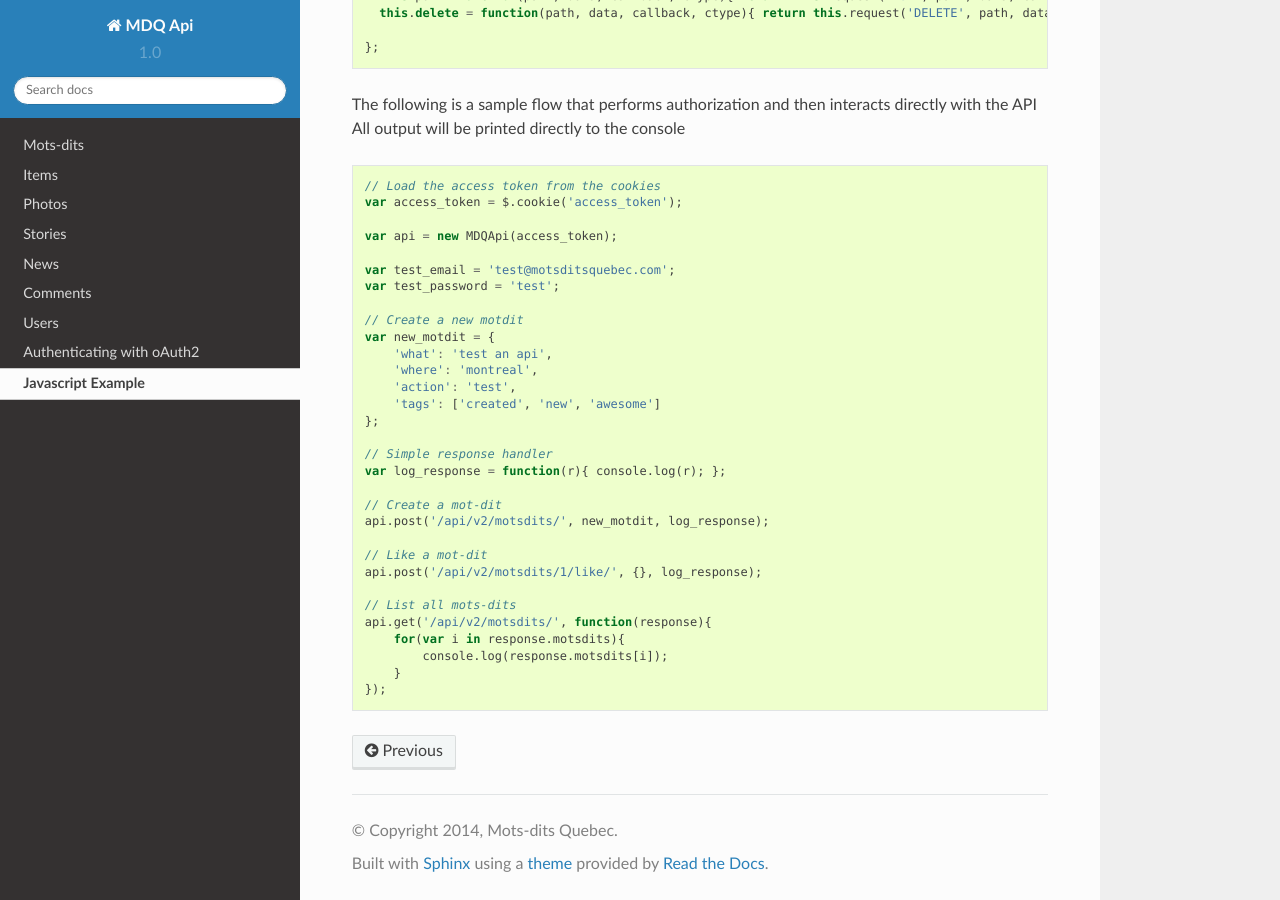
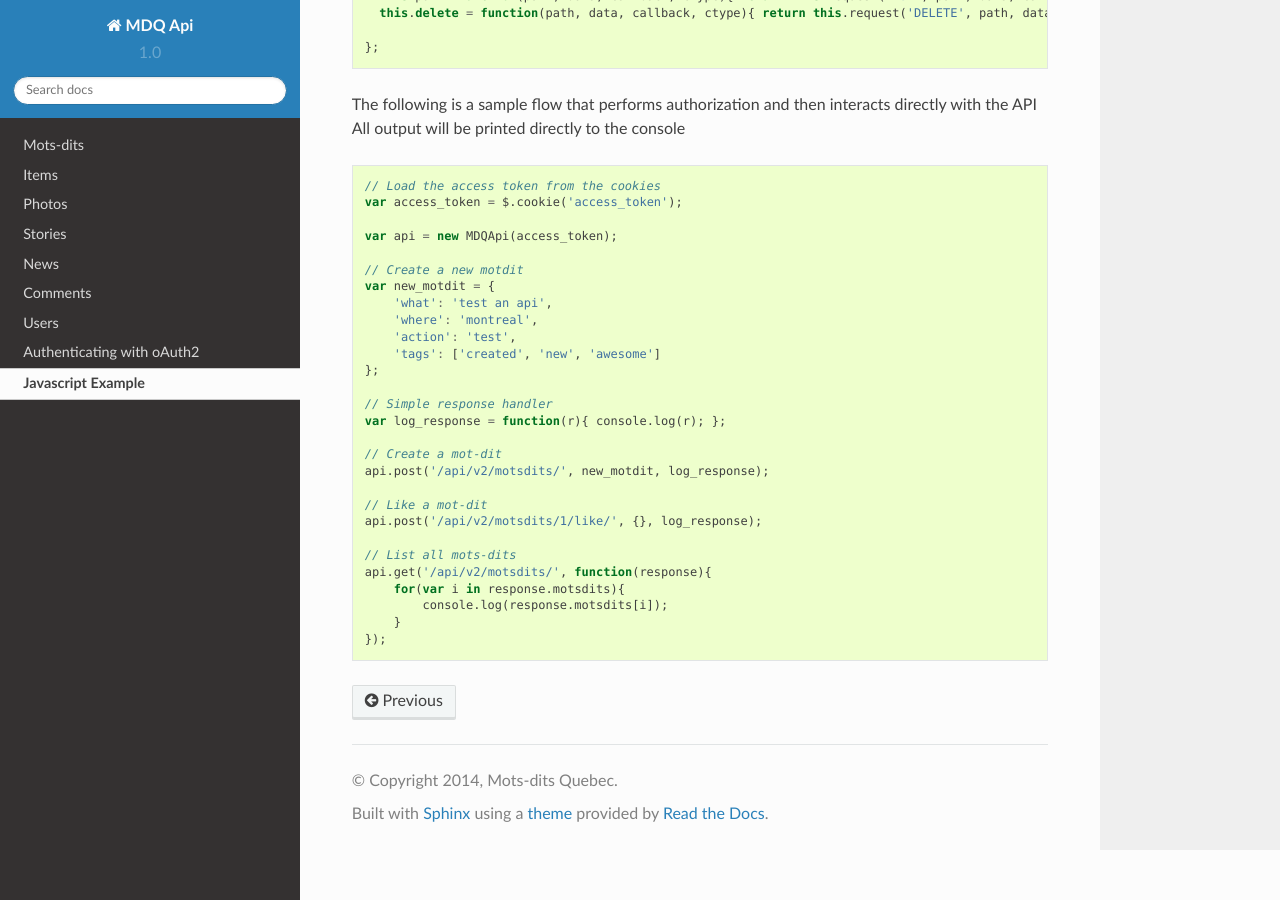
Before and after one commit to mikaeltheimer/mdq_api, a Sphinx documentation site: the page built from doc/javascript.rst, in a window 1280 px wide and 900 px high, scrolled down 926 px. Built offline with Sphinx 7.4.7 and the Read the Docs theme 2.0.0, drawn with Linux system fonts in a browser that asks for light colours; pages that are not in the unit, such as notebooks, are missing from menus.

Commit message:
no test email/pass

```diff
--- a/doc/javascript.rst
+++ b/doc/javascript.rst
@@ -58,9 +58,6 @@ All output will be printed directly to the console
 
     var api = new MDQApi(access_token);
 
-    var test_email = 'test@motsditsquebec.com';
-    var test_password = 'test';
-
     // Create a new motdit
     var new_motdit = {
         'what': 'test an api',
```
